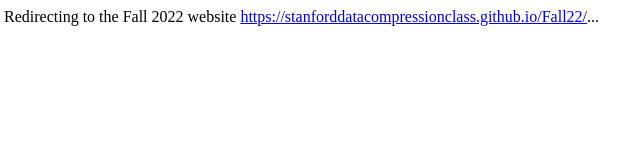
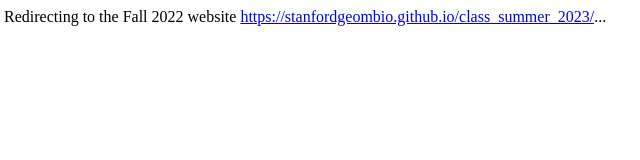
Before and after one commit to stanfordgeombio/stanfordgeombio.github.io, a plain HTML site: page index.html in a window 1280 px wide. Shown: the full height of the page, 4-644 px from the left. Drawn offline with Linux system fonts and the light colour scheme.

Commit message:
update_redirection

```diff
--- a/index.html
+++ b/index.html
@@ -1,6 +1,6 @@
 <head>
-  <meta http-equiv="refresh" content="5; URL=https://stanforddatacompressionclass.github.io/Fall22/" />
+  <meta http-equiv="refresh" content="5; URL=https://stanfordgeombio.github.io/class_summer_2023/" />
 </head>
 <body>
-  <p>Redirecting to the Fall 2022 website <a href="https://stanforddatacompressionclass.github.io/Fall22/">https://stanforddatacompressionclass.github.io/Fall22/</a>...</p>
+  <p>Redirecting to the Fall 2022 website <a href="https://stanfordgeombio.github.io/class_summer_2023/">https://stanfordgeombio.github.io/class_summer_2023/</a>...</p>
 </body>
```
